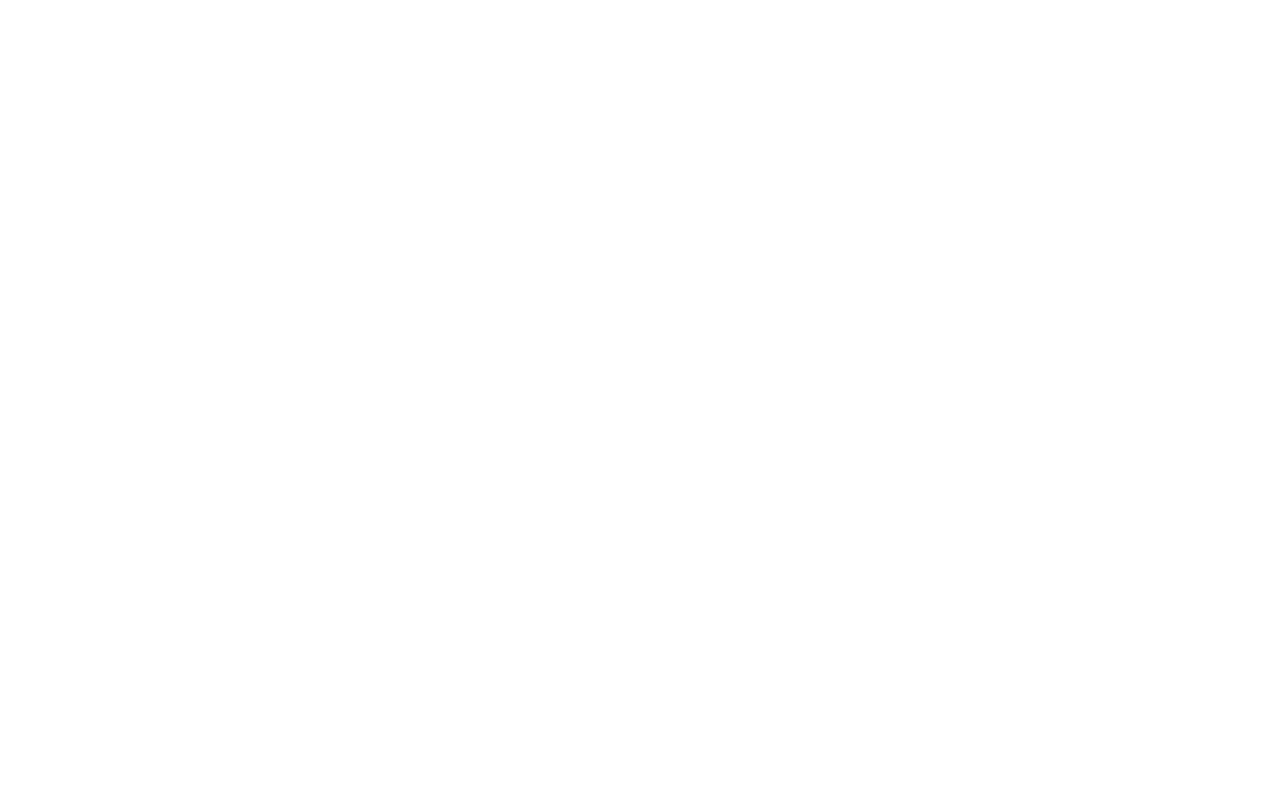
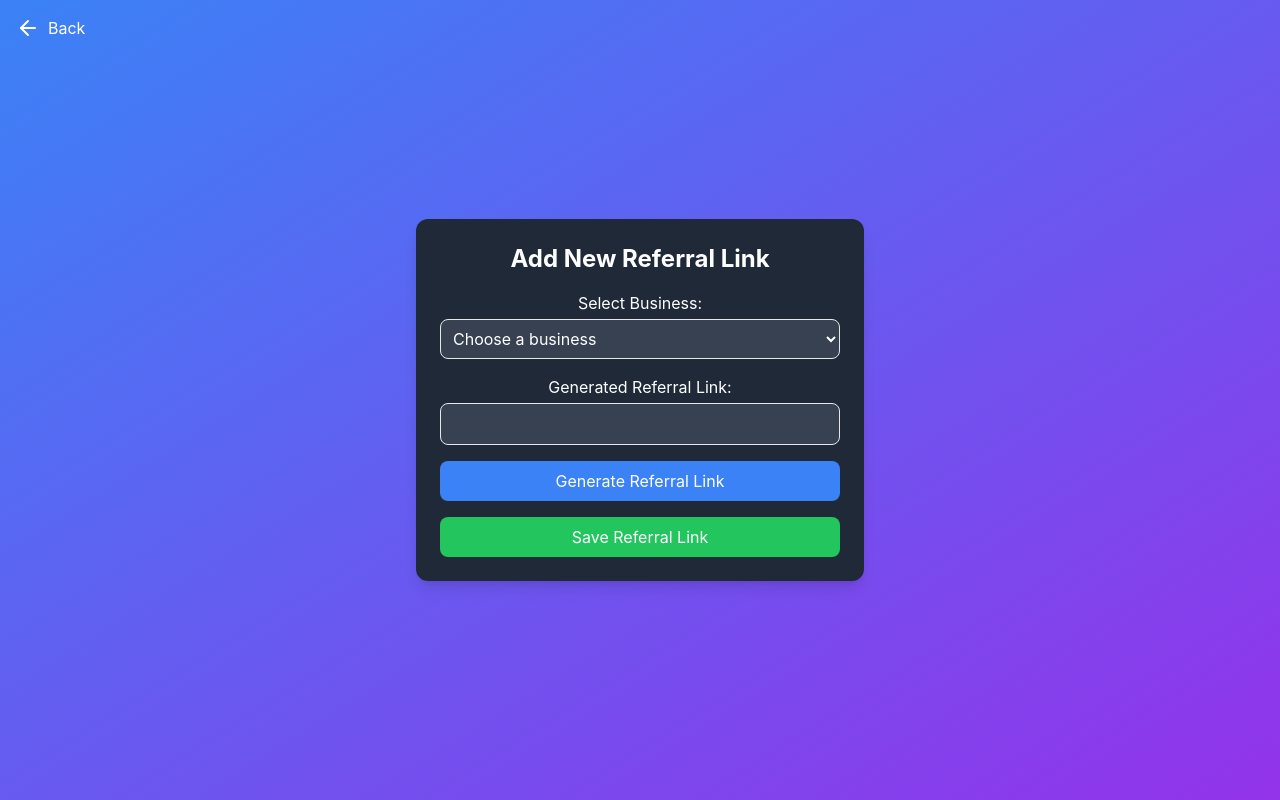
Before and after one commit to davidjoyson/Lynkify, a React (Create React App) app in the folder Frontend/: page /addreferral in a window 1280 px wide. Before the commit this address had no page. Built offline with nearby package versions, Linux system fonts and the light colour scheme.

Commit message:
add referral

```diff
--- a/Frontend/package.json
+++ b/Frontend/package.json
@@ -19,6 +19,7 @@
     "react-slick": "^0.30.3",
     "slick-carousel": "^1.8.1",
     "ui-button": "^2.1.12",
+    "uuid": "^11.1.0",
     "web-vitals": "^2.1.4"
   },
   "scripts": {
--- a/Frontend/src/App.js
+++ b/Frontend/src/App.js
@@ -1,6 +1,8 @@
 import { BrowserRouter as Router, Route, Routes } from "react-router-dom";
 import LandingPage from './Pages/Landingpage';
 import Dashboard from './Pages/Dashboard';
+import AddReferral from "./Pages/AddReferral";
+
 import './App.css';
 
 function App() {
@@ -9,6 +11,7 @@
       <Routes>
         <Route path="/" element={<LandingPage />} />
         <Route path="/dashboard" element={<Dashboard />} />
+        <Route path="/addreferral" element={<AddReferral />} />
       </Routes>
     </Router>
   );
--- a/Frontend/src/Components/Dashboard/Home.js
+++ b/Frontend/src/Components/Dashboard/Home.js
@@ -1,9 +1,12 @@
 import { Chart as ChartJS, CategoryScale, LinearScale, PointElement, LineElement, Title, Tooltip, Legend } from "chart.js";
 import { Line } from "react-chartjs-2";
+import { useNavigate } from "react-router-dom";
+
 
 ChartJS.register(CategoryScale, LinearScale, PointElement, LineElement, Title, Tooltip, Legend);
 
 export default function HomeComponent() {
+    const navigate = useNavigate();
 
     const lineData = {
         labels: ["Jan", "Feb", "Mar", "Apr", "May", "Jun"],
@@ -31,6 +34,10 @@
         { business: "Gourmet Foods", link: "https://lynkify.com/gourmet-foods", reward: "₹350" }
     ];
 
+    const handleClick = () => {
+        navigate("/addreferral");
+    };
+
     return (
         <div>
             <h2 className="text-2xl font-bold mb-4">Dashboard</h2>
@@ -57,7 +64,12 @@
                 </div>
             </div>
             <div className="mt-6">
-                <h2 className="text-lg font-semibold mb-2">Referral Links & Rewards</h2>
+                <div className="flex items-center justify-between p-4 rounded-lg shadow-md w-full">
+                    <h2 className="text-lg font-semibold mb-2">Referral Links & Rewards</h2>
+                    <button onClick={() => handleClick()} className="px-4 py-2 bg-purple-800 text-white rounded-xl hover:bg-purple-400 transition">
+                        New Referral
+                    </button>
+                </div>
                 <table className="w-full text-left border-collapse border border-gray-700 bg-gray-800 bg-opacity-80 text-white">
                     <thead>
                         <tr className="bg-gray-900 bg-opacity-90">
--- /dev/null
+++ b/Frontend/src/Pages/AddReferral.js
@@ -0,0 +1,81 @@
+import { useState } from "react";
+import { v4 as uuidv4 } from "uuid";
+import { ArrowLeft } from "lucide-react";
+
+export default function AddReferralLink() {
+  const [business, setBusiness] = useState("");
+  const [referralLink, setReferralLink] = useState("");
+  const businesses = ["Business A", "Business B", "Business C"]; // Example business list
+
+  const generateReferralLink = () => {
+    if (!business) {
+      alert("Please select a business first.");
+      return;
+    }
+    setReferralLink(`https://linkyfy.com/ref/${business.replace(/\s+/g, "-").toLowerCase()}-${uuidv4()}`);
+  };
+
+  const handleSave = () => {
+    console.log("Saved Referral Link:", { business, referralLink });
+    alert("Referral link saved successfully!");
+  };
+
+  const handleBack = () => {
+    window.history.back();
+  };
+
+  return (
+    <div className="min-h-screen flex items-center justify-center bg-gradient-to-br from-blue-500 to-purple-600 text-white relative p-6 w-full">
+      <button
+        type="button"
+        className="absolute top-4 left-4 flex items-center text-white hover:text-gray-200"
+        onClick={handleBack}
+      >
+        <ArrowLeft className="w-6 h-6 mr-2" /> Back
+      </button>
+      <div className="w-full max-w-md bg-gray-800 p-6 text-center rounded-xl shadow-lg">
+        <h2 className="text-2xl font-bold mb-4">Add New Referral Link</h2>
+        <div className="flex flex-col gap-4">
+          <label className="block">
+            <span className="text-white">Select Business:</span>
+            <select
+              className="mt-1 block w-full p-2 border rounded-lg bg-gray-700 text-white"
+              value={business}
+              onChange={(e) => setBusiness(e.target.value)}
+              required
+            >
+              <option value="">Choose a business</option>
+              {businesses.map((biz, index) => (
+                <option key={index} value={biz}>{biz}</option>
+              ))}
+            </select>
+          </label>
+          <label className="block">
+            <span className="text-white">Generated Referral Link:</span>
+            <input
+              type="text"
+              className="mt-1 block w-full p-2 border rounded-lg bg-gray-700 text-white"
+              value={referralLink}
+              readOnly
+            />
+          </label>
+          <button
+            type="button"
+            className="px-4 py-2 bg-blue-500 text-white rounded-lg hover:bg-blue-600"
+            onClick={generateReferralLink}
+          >
+            Generate Referral Link
+          </button>
+          <button
+            type="button"
+            className="px-4 py-2 bg-green-500 text-white rounded-lg hover:bg-green-600"
+            onClick={handleSave}
+            disabled={!referralLink}
+          >
+            Save Referral Link
+          </button>
+        </div>
+      </div>
+    </div>
+  );
+}
```
Also changed, not shown: 1 other file (tests, documents, lock files or other folders).
